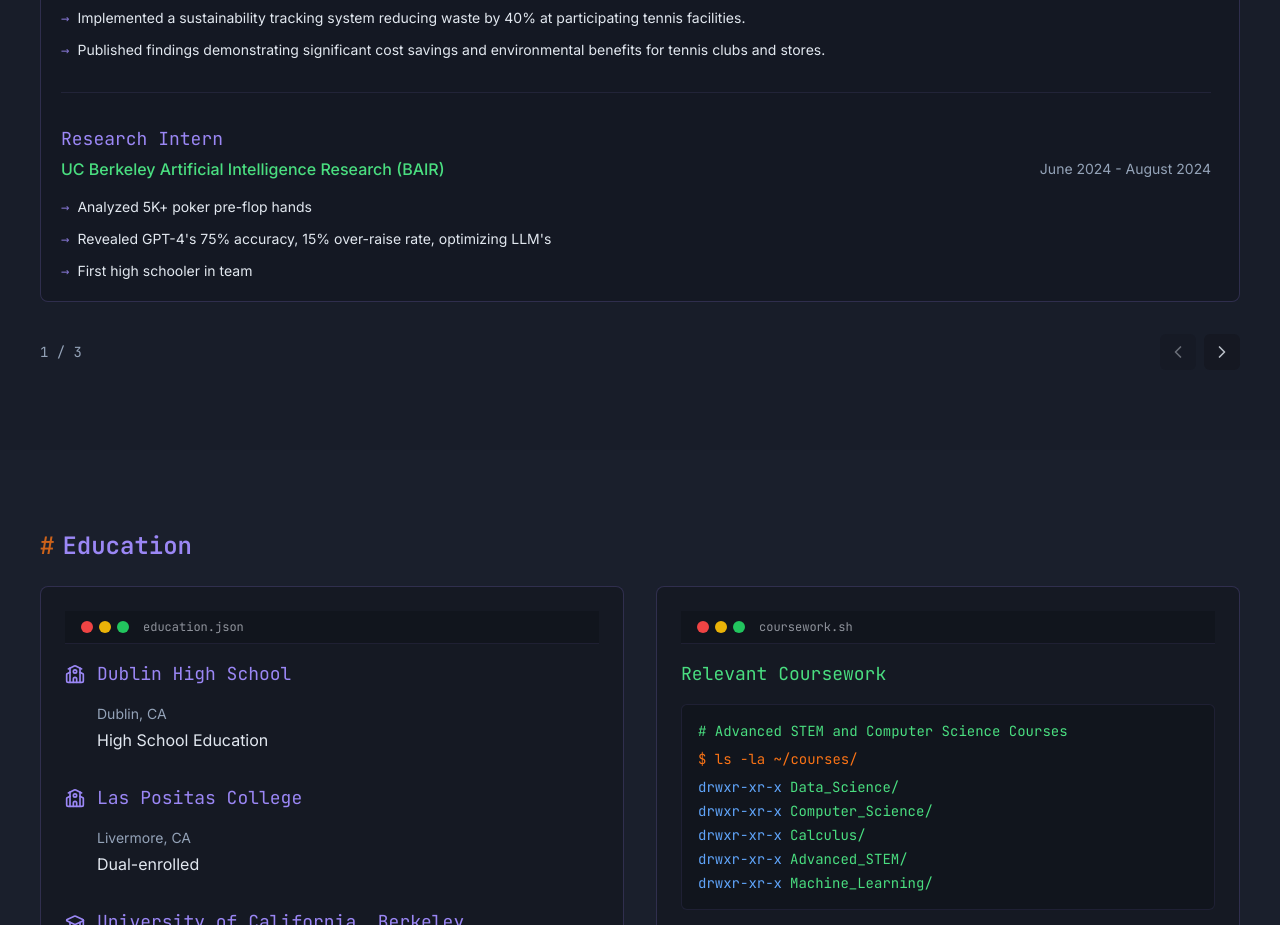
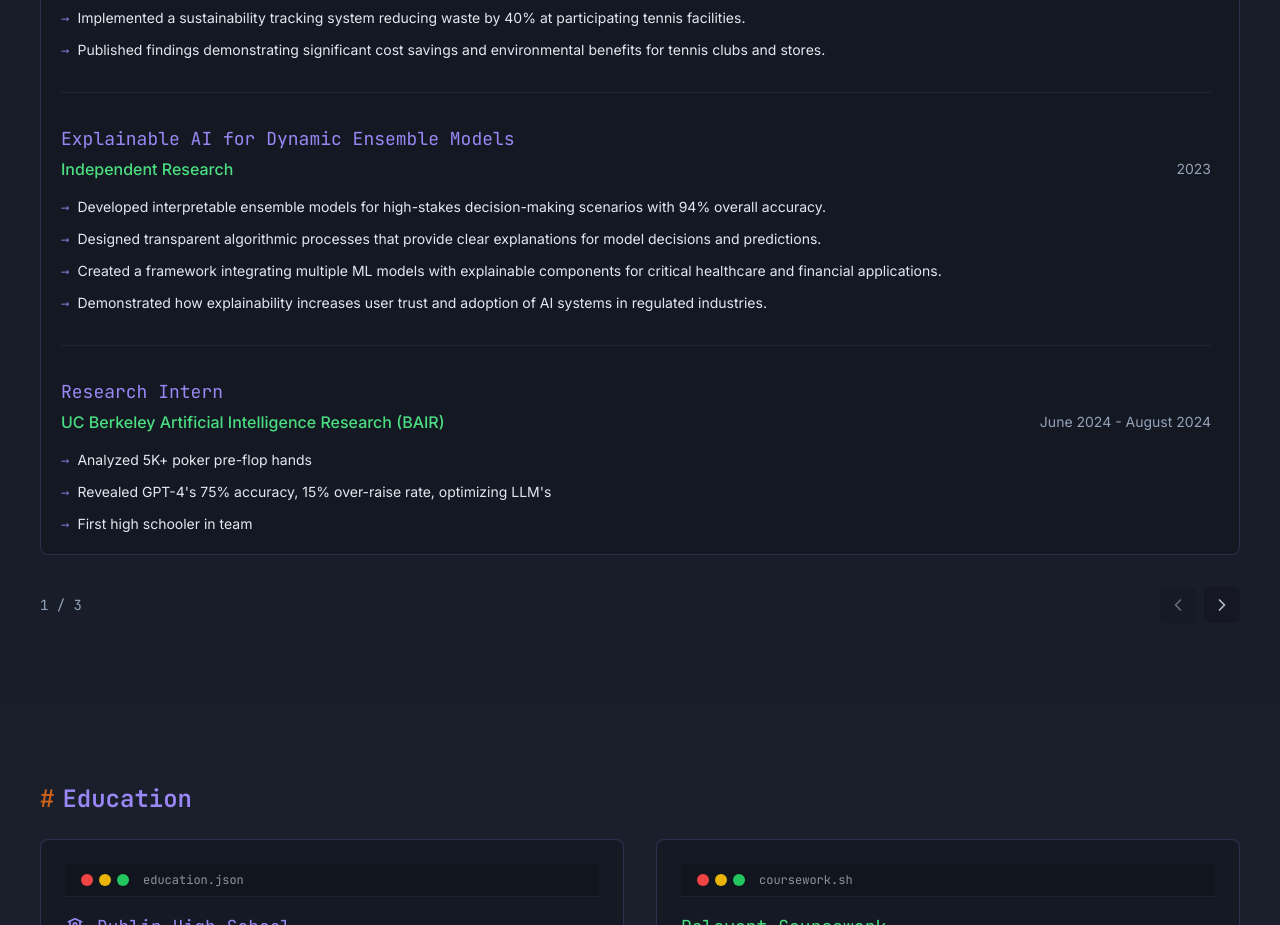
Before and after one commit to draj222/hidheeraj, a React (Vite) app: page / in a window 1280 px wide. Shown: the part 2560-3485 px from the top of the page. Built offline with nearby package versions, Linux system fonts and the light colour scheme.

Commit message:
Add Research Paper Flashcard
Adds a new flashcard entry based on the provided research paper link.  The implementation details are not specified in this commit.

```diff
--- a/src/pages/Index.tsx
+++ b/src/pages/Index.tsx
@@ -57,6 +57,17 @@ const Index = () => {
             'Created a classification system to accurately assess ball condition and determine optimal repurposing paths.',
             'Implemented a sustainability tracking system reducing waste by 40% at participating tennis facilities.',
             'Published findings demonstrating significant cost savings and environmental benefits for tennis clubs and stores.'
+          ]
+        },
+        {
+          title: 'Explainable AI for Dynamic Ensemble Models',
+          company: 'Independent Research',
+          period: '2023',
+          description: [
+            'Developed interpretable ensemble models for high-stakes decision-making scenarios with 94% overall accuracy.',
+            'Designed transparent algorithmic processes that provide clear explanations for model decisions and predictions.',
+            'Created a framework integrating multiple ML models with explainable components for critical healthcare and financial applications.',
+            'Demonstrated how explainability increases user trust and adoption of AI systems in regulated industries.'
           ]
         },
         {
```
